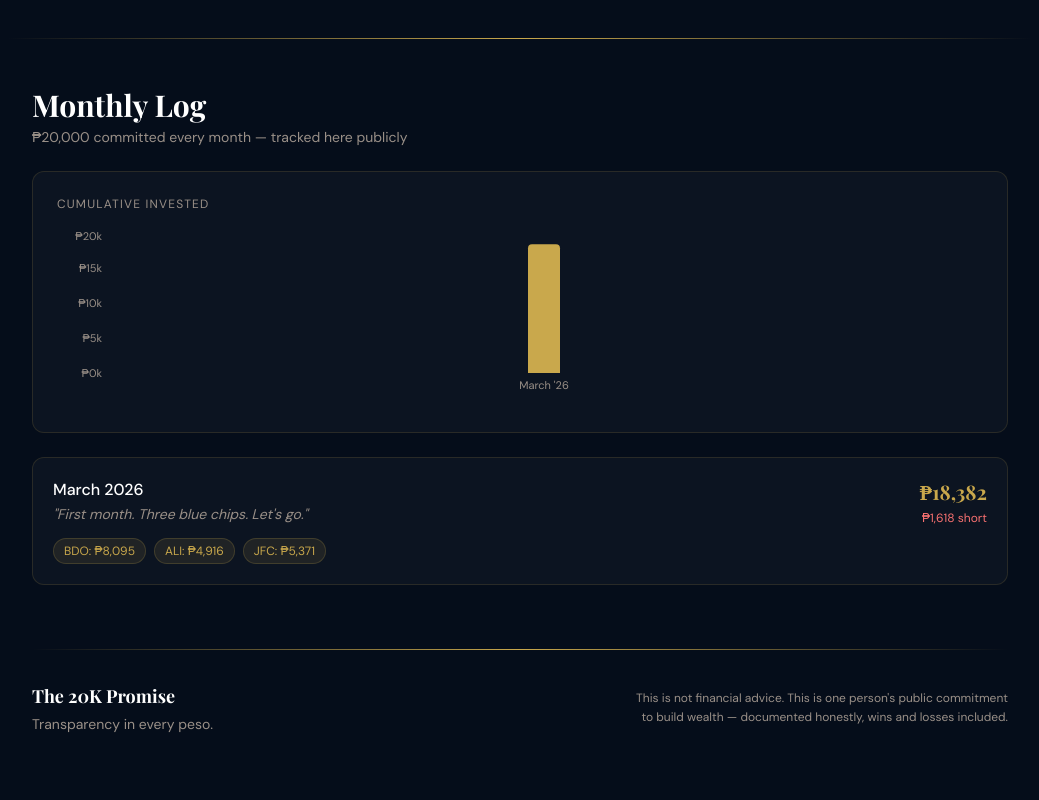
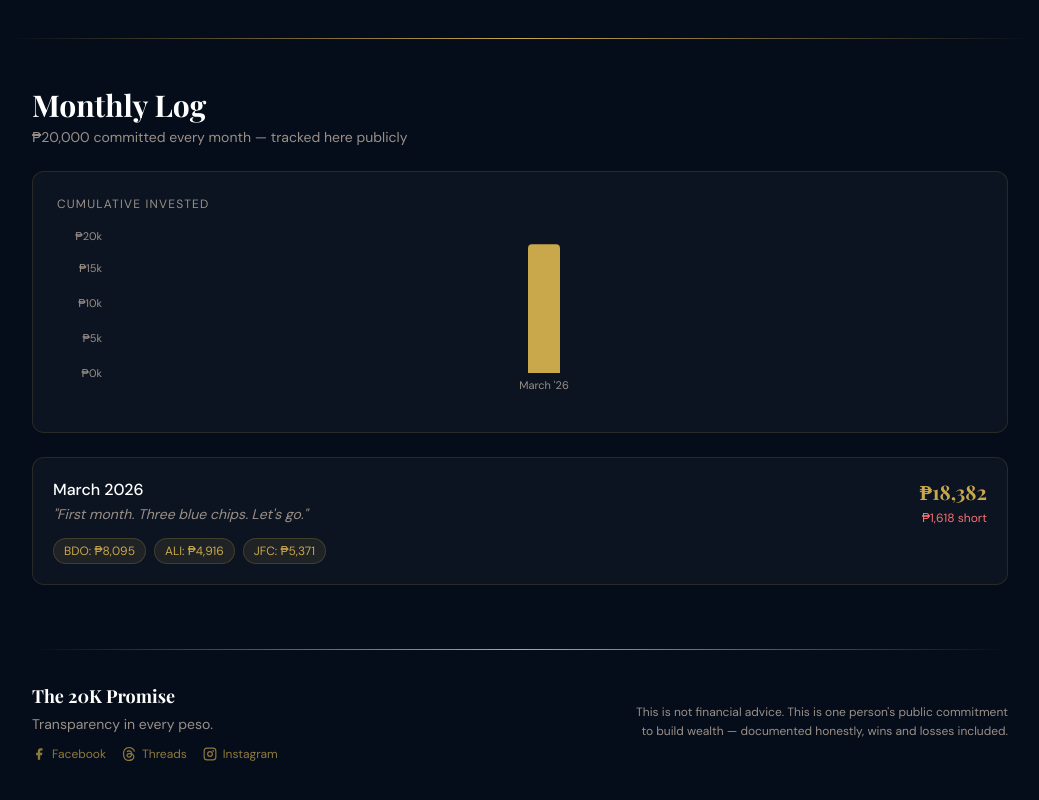
Before and after one commit to phatienza/20k-promise, a Next.js app: page / in a window 1280 px wide. Shown: the part 1532-2332 px from the top of the page, without its empty margins (120-1159 px from the left). Built offline with nearby package versions, Linux system fonts and the light colour scheme.

Commit message:
Add: Socials

```diff
--- a/data/portfolio.json
+++ b/data/portfolio.json
@@ -6,7 +6,12 @@
     "monthlyCommitment": 20000,
     "startDate": "2026-03-01",
     "currency": "PHP",
-    "lastUpdated": "2026-04-06"
+    "lastUpdated": "2026-04-08",
+    "social": {
+      "facebook": "https://www.facebook.com/profile.php?id=61575394873215",
+      "threads": "https://www.threads.com/@the20kpromise",
+      "instagram": "https://www.instagram.com/the20kpromise"
+    }
   },
   "holdings": [
     {
@@ -18,7 +23,7 @@
       "totalCost": 8095,
       "fees": 24,
       "dateBought": "2026-03-30",
-    "currentPrice": 117.00,
+      "currentPrice": 123.10,
       "reason": "I trust it. Banks make money in almost any economy."
     },
     {
@@ -30,7 +35,7 @@
       "totalCost": 4916,
       "fees": 8,
       "dateBought": "2026-03-30",
-    "currentPrice": 16.78,
+      "currentPrice": 18.40,
       "reason": "One of the biggest real estate companies in the Philippines."
     },
     {
@@ -42,7 +47,7 @@
       "totalCost": 5371,
       "fees": 16,
       "dateBought": "2026-03-30",
-    "currentPrice": 173.00,
+      "currentPrice": 172.50,
       "reason": "Come on. It's Jollibee."
     }
   ],
--- a/src/app/layout.tsx
+++ b/src/app/layout.tsx
@@ -4,6 +4,7 @@ import './globals.css'
 import { Analytics } from '@vercel/analytics/next';
 
 export const metadata: Metadata = {
+  metadataBase: new URL('https://the20kpromise.com'),
   title: 'The 20K Promise',
   description: 'Documenting a Filipino investor\'s journey to ₱2,000,000 — ₱20,000 every month. Real stocks. Real numbers. No filters.',
   icons: {
@@ -23,6 +24,7 @@ export const metadata: Metadata = {
     description: '₱20,000 every month. Building toward ₱2,000,000.',
     images: ['/og-image.png'],
   },
+
 }
 
 export default function RootLayout({ children }: { children: React.ReactNode }) {
--- a/src/app/page.tsx
+++ b/src/app/page.tsx
@@ -42,7 +42,7 @@ export default function Home() {
       <Holdings holdings={enrichedHoldings} updatedAt={lastUpdated} />
       <div className="gold-line max-w-5xl mx-auto mb-12 px-6" />
       <MonthlyLogSection logs={data.monthlyLog} monthlyCommitment={data.meta.monthlyCommitment} />
-      <Footer />
+      <Footer meta={data.meta} />
     </main>
   )
 }
--- a/src/components/Footer.tsx
+++ b/src/components/Footer.tsx
@@ -1,17 +1,74 @@
-export default function Footer() {
+'use client'
+import { PortfolioMeta } from '@/lib/types'
+import { use } from 'react'
+
+interface Props {
+  meta: PortfolioMeta
+}
+
+export default function Footer({ meta }: Props) {
+  const { social } = meta
+
   return (
     <footer className="px-6 max-w-5xl mx-auto pb-12">
       <div className="gold-line mb-8" />
-      <div className="flex flex-col md:flex-row items-start md:items-center justify-between gap-4">
+      <div className="flex flex-col md:flex-row items-start md:items-center justify-between gap-6">
+
         <div>
           <p className="font-display text-white font-bold text-lg">The 20K Promise</p>
           <p className="text-[#9A9088] text-sm mt-1">Transparency in every peso.</p>
+
+          {/* Social links */}
+          {social && (
+            <div className="flex items-center gap-4 mt-3">
+              {social.facebook && (
+                <a href={social.facebook} target="_blank" rel="noopener noreferrer"
+                  className="flex items-center gap-1.5 text-xs transition-colors"
+                  style={{ color: 'rgba(201,168,76,0.7)' }}
+                  onMouseOver={e => (e.currentTarget.style.color = '#C9A84C')}
+                  onMouseOut={e => (e.currentTarget.style.color = 'rgba(201,168,76,0.7)')}>
+                  <svg width="14" height="14" viewBox="0 0 24 24" fill="currentColor">
+                    <path d="M18 2h-3a5 5 0 0 0-5 5v3H7v4h3v8h4v-8h3l1-4h-4V7a1 1 0 0 1 1-1h3z"/>
+                  </svg>
+                  Facebook
+                </a>
+              )}
+              {social.threads && (
+                <a href={social.threads} target="_blank" rel="noopener noreferrer"
+                  className="flex items-center gap-1.5 text-xs transition-colors"
+                  style={{ color: 'rgba(201,168,76,0.7)' }}
+                  onMouseOver={e => (e.currentTarget.style.color = '#C9A84C')}
+                  onMouseOut={e => (e.currentTarget.style.color = 'rgba(201,168,76,0.7)')}>
+                  <svg width="14" height="14" viewBox="0 0 192 192" fill="currentColor">
+                    <path d="M141.537 88.988a66.667 66.667 0 0 0-2.518-1.143c-1.482-27.307-16.403-42.94-41.457-43.1h-.34c-14.986 0-27.449 6.396-35.12 18.036l13.779 9.452c5.73-8.695 14.724-10.548 21.348-10.548h.229c8.249.053 14.474 2.452 18.503 7.129 2.932 3.405 4.893 8.111 5.864 14.05-7.314-1.243-15.224-1.626-23.68-1.14-23.82 1.371-39.134 15.264-38.105 34.568.522 9.792 5.4 18.216 13.735 23.719 7.047 4.652 16.124 6.927 25.557 6.412 12.458-.683 22.231-5.436 29.049-14.127 5.178-6.6 8.453-15.153 9.899-25.93 5.937 3.583 10.337 8.298 12.767 13.966 4.132 9.635 4.373 25.468-8.546 38.376-11.319 11.308-24.925 16.2-45.488 16.351-22.809-.169-40.06-7.484-51.275-21.742C35.236 139.966 29.808 120.682 29.605 96c.203-24.682 5.63-43.966 16.133-57.317C56.954 24.425 74.204 17.11 97.013 16.94c22.975.17 40.526 7.52 52.171 21.847 5.71 7.026 10.015 15.86 12.853 26.162l16.147-4.308c-3.44-12.68-8.853-23.606-16.219-32.668C147.036 9.607 125.202.195 97.07 0h-.113C68.882.195 47.292 9.643 32.788 28.08 19.882 44.485 13.224 67.315 13.001 96c.223 28.685 6.882 51.515 19.788 67.92 14.504 18.436 36.094 27.884 64.119 28.08h.112c24.96-.173 42.554-6.708 57.048-21.189 18.963-18.945 18.392-42.692 12.142-57.27-4.484-10.454-13.033-18.945-24.673-24.553zM98.44 129.507c-10.44.588-21.286-4.098-21.82-14.135-.397-7.442 5.296-15.746 22.461-16.735 1.966-.113 3.895-.169 5.79-.169 6.235 0 12.068.606 17.371 1.765-1.978 24.702-13.58 28.713-23.802 29.274z"/>
+                  </svg>
+                  Threads
+                </a>
+              )}
+              {social.instagram && (
+                <a href={social.instagram} target="_blank" rel="noopener noreferrer"
+                  className="flex items-center gap-1.5 text-xs transition-colors"
+                  style={{ color: 'rgba(201,168,76,0.7)' }}
+                  onMouseOver={e => (e.currentTarget.style.color = '#C9A84C')}
+                  onMouseOut={e => (e.currentTarget.style.color = 'rgba(201,168,76,0.7)')}>
+                  <svg width="14" height="14" viewBox="0 0 24 24" fill="none" stroke="currentColor" strokeWidth="2">
+                    <rect x="2" y="2" width="20" height="20" rx="5" ry="5"/>
+                    <circle cx="12" cy="12" r="4"/>
+                    <circle cx="17.5" cy="6.5" r="0.5" fill="currentColor"/>
+                  </svg>
+                  Instagram
+                </a>
+              )}
+            </div>
+          )}
         </div>
+
         <div className="text-right">
           <p className="text-[#9A9088] text-xs leading-relaxed max-w-sm">
             This is not financial advice. This is one person's public commitment to build wealth — documented honestly, wins and losses included.
           </p>
         </div>
+
       </div>
     </footer>
   )
--- a/src/lib/types.ts
+++ b/src/lib/types.ts
@@ -1,5 +1,3 @@
-// src/lib/types.ts — full file
-
 export interface Holding {
   ticker: string
   name: string
@@ -29,6 +27,11 @@ export interface PortfolioMeta {
   startDate: string
   currency: string
   lastUpdated?: string
+  social?: {
+    facebook?: string
+    threads?: string
+    instagram?: string
+  }
 }
 
 export interface PortfolioData {
```
Lines whose indentation alone changed are shown as unchanged.
